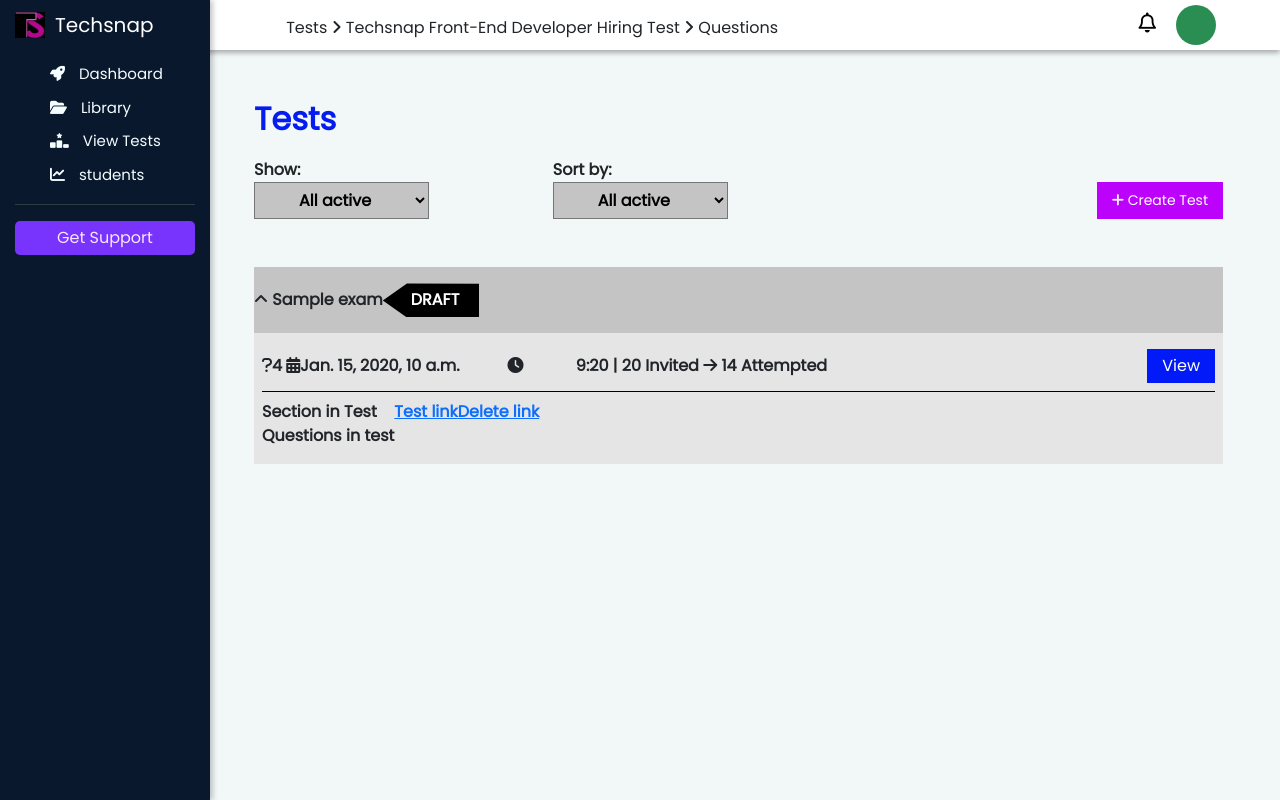
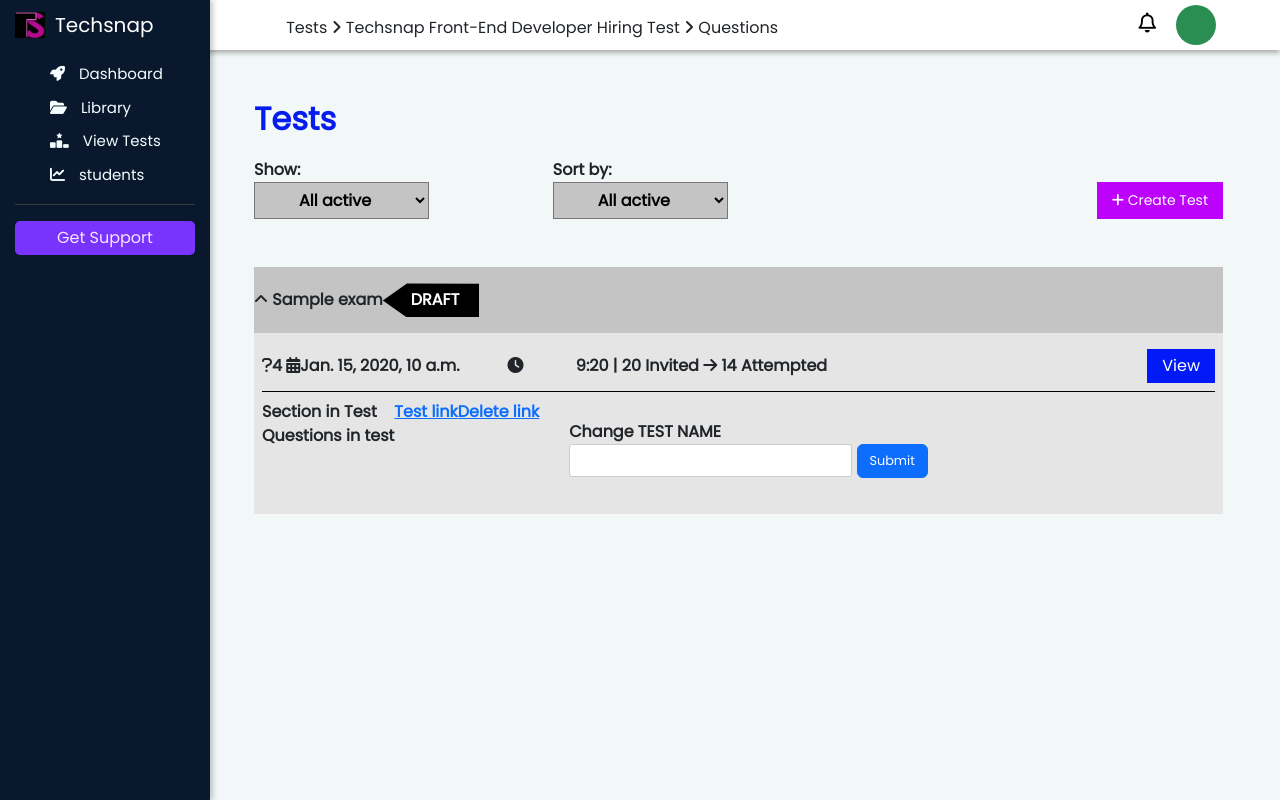
Before and after one commit to Bpiyush544/Quiz-App, a Django app: template quiz/quiz/templates/assessments2.html in a window 1280 px wide, after a click that opens the changed part. Run offline with Django 4.2, Linux system fonts and the light colour scheme; the template is opened without the code that fills it: most values are stand-ins (such as "Sample title", 1, 10 or a date in 2020); some libraries are stand-ins or nearby versions.

Commit message:
Update Assessment Name

```diff
--- a/quiz/quiz/templates/assessments2.html
+++ b/quiz/quiz/templates/assessments2.html
@@ -231,6 +231,16 @@ body ::selection,html ::selection{background-color:#1ba94c;-webkit-text-fill-col
                         <a href="./delete/{{exam.id}}">
                             <p class="ml-5 my-2">Delete link</p>
                         </a>
+                        <form action="." method="POST">
+                          {% csrf_token %}
+                          <div class="my-2 ml-5">
+                            <input type="text" name="oldTestId" hidden value="{{exam.id}}">
+                            <p class="mb-0">Change TEST NAME</p> <input name="newTestName" type="text">
+                            <button class="btn btn-primary" style="font-size: 0.8rem;">
+                              Submit
+                            </button>
+                          </div>
+                        </form>
                     </div>
                 </div>
 
```
Also changed, not shown: quiz/quiz/views.py (+9 -1 lines), quiz/db.sqlite3.
